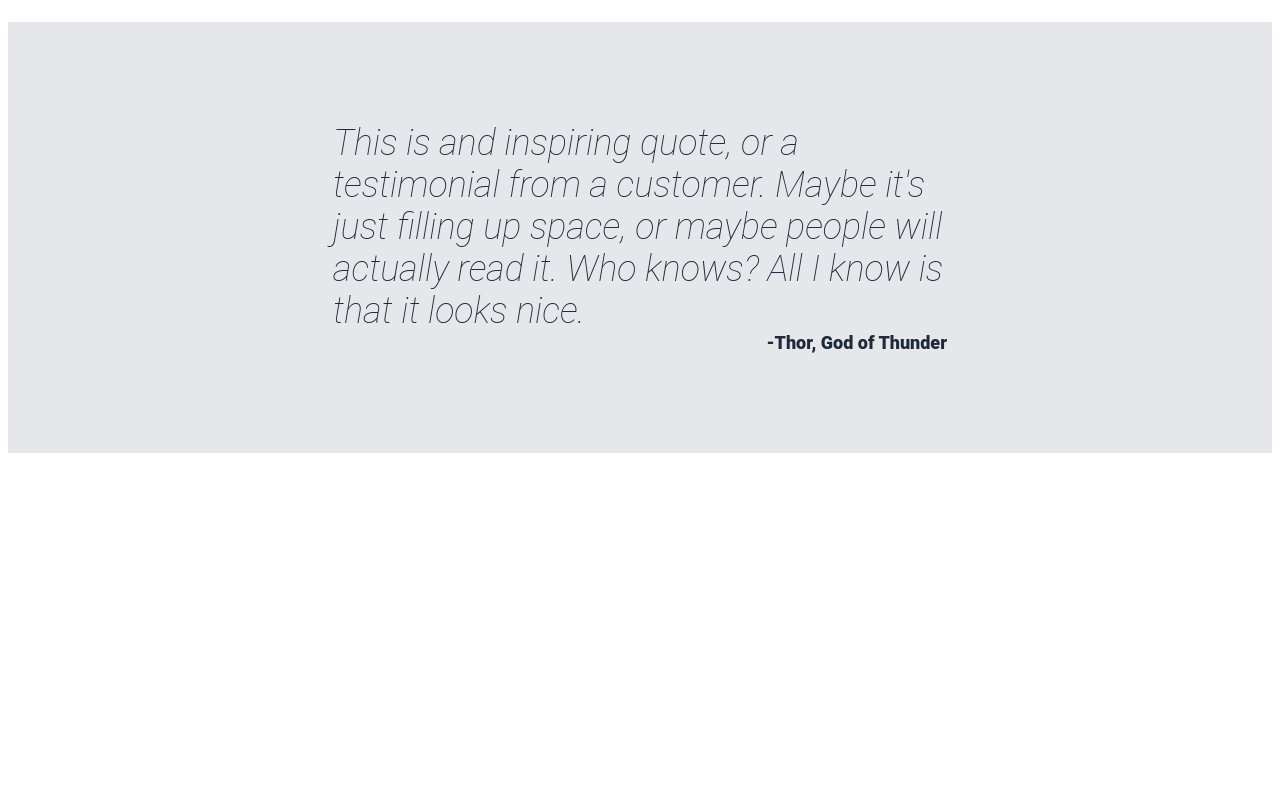
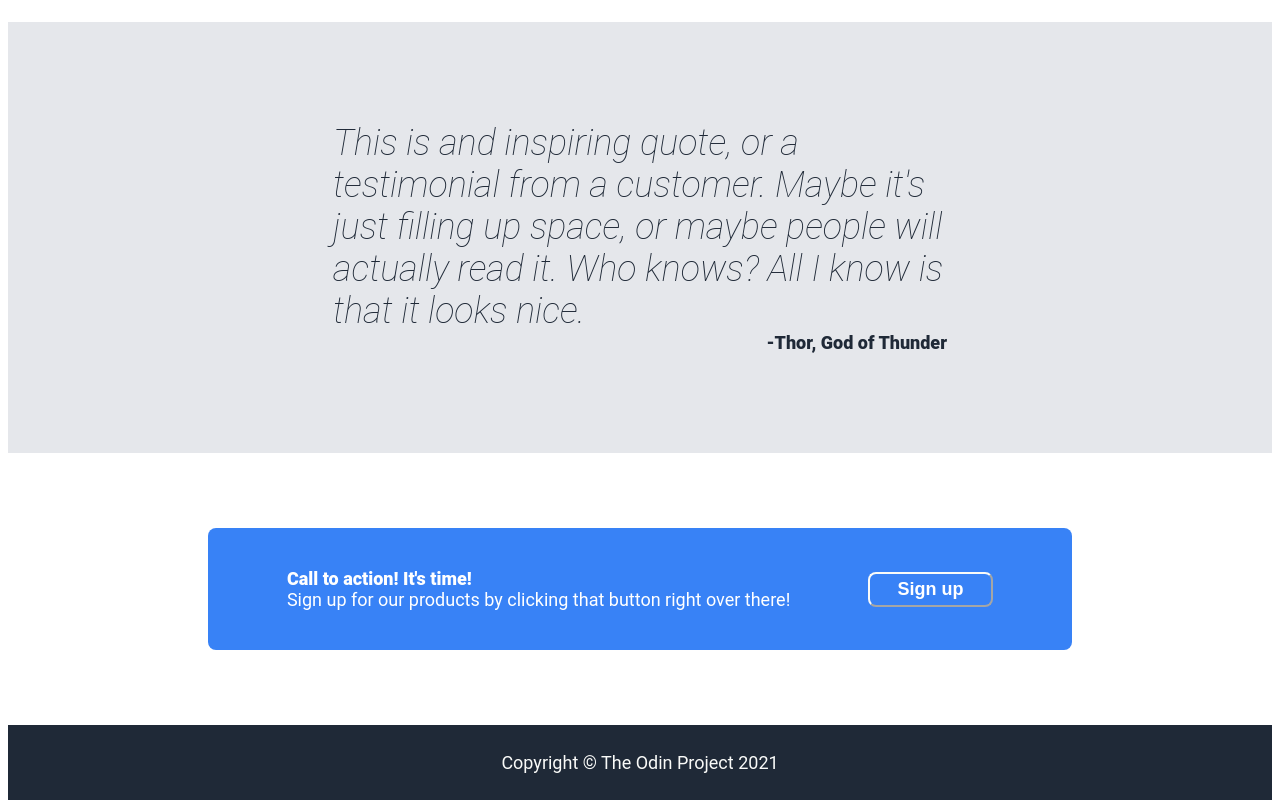
Before and after one commit to EmberD323/Landing-Page, a plain HTML site: page index.html in a window 1280 px wide. Shown: the part 900-1700 px from the top of the page. Before the commit the page ends 1353 px from the top, so only its background shows below. Drawn offline with Linux system fonts and the light colour scheme.

Commit message:
Compelete assignment

```diff
--- a/index.html
+++ b/index.html
@@ -59,5 +59,19 @@
             -Thor, God of Thunder
         </div>
     </div>
+    <!--Section 4-->
+    <div class="four">
+        <div class="call">
+            <div class="action">
+                <div class="time">Call to action! It's time!</div>
+                <div class="click">Sign up for our products by clicking that button right over there!</div>
+            </div>
+            <button>Sign up</button>
+        </div>
+    </div>
+    <!--Section 5 - footer-->
+    <div class="footer">
+        Copyright © The Odin Project 2021
+    </div>
 </body>
 </html>
--- a/style.css
+++ b/style.css
@@ -64,8 +64,8 @@ a,.sub{
     height: 225px;
 }
 
-button {
-    background-color: #4580ff;
+ button {
+    background-color: #3882f6;
     text-align: center;
     font-size: 18px;
     font-weight: 600;
@@ -101,7 +101,7 @@ button {
 .box{
     width:160px;
     height:160px;
-    border: 3px solid #4580ff;
+    border: 3px solid #3882f6;;
     border-radius: 8px;
 }
 .boxtext{
@@ -133,3 +133,35 @@ button {
     font-size: 18px;
     font-weight: 1000;
 }
+
+/*-Section 4 */
+.call button{
+    border-color: #F9FAF8;
+}
+
+.call{
+    background-color: #3882f6;
+    border-radius: 8px;
+    color: white;
+    margin: 75px 200px;
+    padding: 40px 40px;
+    display: flex;
+    justify-content: space-around;
+    align-items: center;
+    font-size: 18px;
+
+}
+
+.time{
+    font-weight: 800;
+}
+/*-Section 5 -footer */
+.footer{
+    background-color: #1F2937;
+    color: #F9FAF8;
+    height: 75px;
+    font-size: 18px;
+    display: flex;
+    justify-content: center;
+    align-items: center;
+}
```
